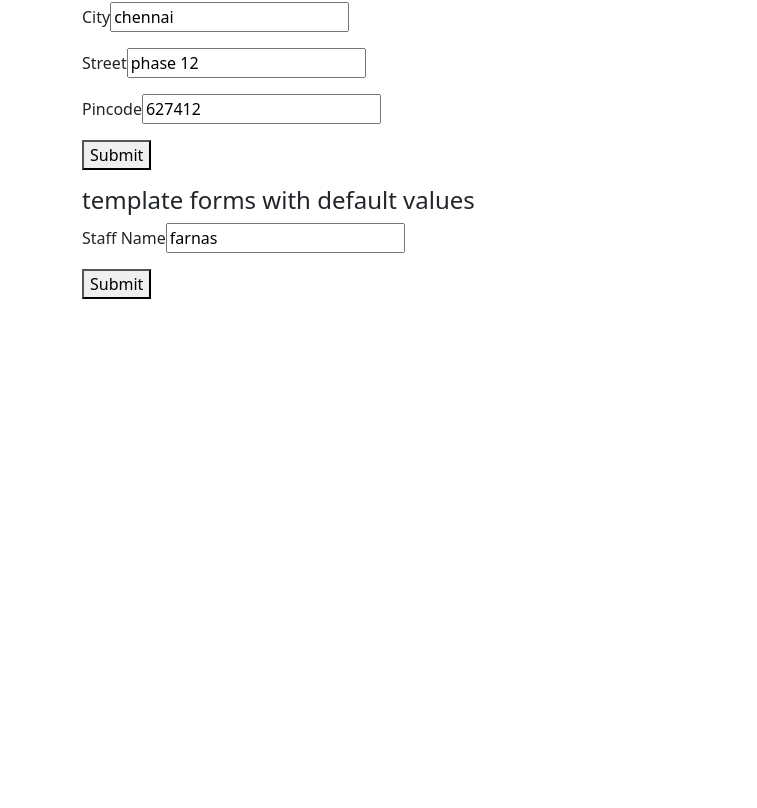
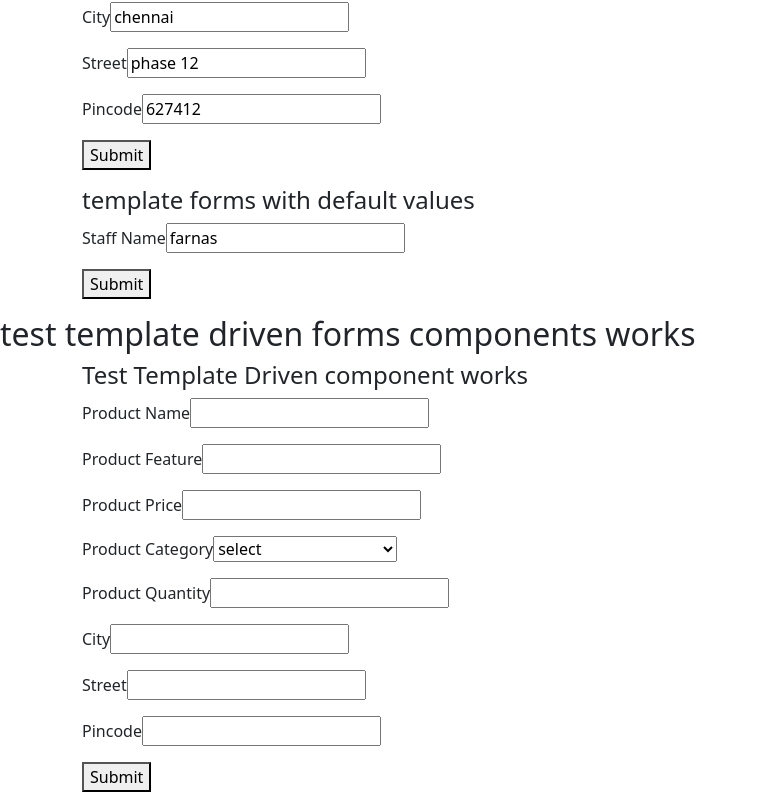
Before and after one commit to Mdksherif/angular-basics, an Angular app: page / in a window 1280 px wide. Shown: the part 926-1734 px from the top of the page, without its empty margins (0-757 px from the left). Before the commit the page ends 1241 px from the top, so only its background shows below. Built offline with nearby package versions, Linux system fonts and the light colour scheme.

Commit message:
Template form test only

```diff
--- a/src/app/app.component.html
+++ b/src/app/app.component.html
@@ -4,3 +4,4 @@
 <app-form></app-form>
 <app-hooks></app-hooks> -->
 <app-template-driven-forms></app-template-driven-forms>
+<app-template-driven-forms-test></app-template-driven-forms-test>
--- a/src/app/app.module.ts
+++ b/src/app/app.module.ts
@@ -11,6 +11,7 @@ import { ListComponent } from './list/list.component';
 import { HooksComponent } from './hooks/hooks.component';
 import { HooksChildComponent } from './hooks-child/hooks-child.component';
 import { TemplateDrivenFormsComponent } from './template-driven-forms/template-driven-forms.component';
+import { TemplateDrivenFormsTestComponent } from './template-driven-forms-test/template-driven-forms-test.component';
 
 @NgModule({
   declarations: [
@@ -21,7 +22,8 @@ import { TemplateDrivenFormsComponent } from './template-driven-forms/template-d
     ListComponent,
     HooksComponent,
     HooksChildComponent,
-    TemplateDrivenFormsComponent
+    TemplateDrivenFormsComponent,
+    TemplateDrivenFormsTestComponent
   ],
   imports: [
     BrowserModule,
--- /dev/null
+++ b/src/app/template-driven-forms-test/template-driven-forms-test.component.html
@@ -0,0 +1,51 @@
+<h2>test template driven forms components works</h2>
+
+<div class="container">
+    <h4>Test Template Driven component works</h4>
+    <form #productForm="ngForm" (submit)="onSubmitProduct(productForm)" >
+        <p>
+            <label for="productname">Product Name</label>
+            <input type="text" name="productname" id="productname" ngModel>
+        </p>
+        <p>
+            <label for="productfeature">Product Feature</label>
+            <input type="text" name="productfeature" id="productfeature" ngModel>
+        </p>
+        <p>
+            <label for="productprice">Product Price</label>
+            <input type="text" name="productprice" id="productprice" ngModel>
+        </p>
+        <p>
+            <label for="category">Product Category</label>
+            <select name="category" id="category" ngModel>
+                <option value="">select</option>
+                <option [ngValue]="category.id" *ngFor="let category of categoryList">{{category.CategoryName}}</option>
+            </select>
+
+        </p>
+
+        <p>
+            <label for="productquantity">Product Quantity</label>
+            <input type="text" name="productquantity" id="productquantity" ngModel>
+        </p>
+
+        <div ngModelGroup="addressForm">
+            <p>
+                <label for="city">City</label>
+                <input type="text" name="city" id="city" ngModel>
+            </p>
+            <p>
+                <label for="street">Street</label>
+                <input type="text" name="street" id="street" ngModel>
+            </p>
+            <p>
+                <label for="pincode">Pincode</label>
+                <input type="text" name="pincode" id="pincode" ngModel>
+            </p>
+        </div>
+
+        <p><button type="submit">Submit </button></p>
+
+
+    </form>
+</div>
--- /dev/null
+++ b/src/app/template-driven-forms-test/template-driven-forms-test.component.ts
@@ -0,0 +1,43 @@
+import { Component, OnInit } from '@angular/core';
+import { NgForm } from '@angular/forms';
+
+@Component({
+  selector: 'app-template-driven-forms-test',
+  templateUrl: './template-driven-forms-test.component.html',
+  styleUrls: ['./template-driven-forms-test.component.css']
+})
+export class TemplateDrivenFormsTestComponent implements OnInit {
+
+  categoryList:Category[]=[
+    new Category('1','Mobiles'),
+    new Category('2','Electronics'),
+    new Category('3','Furnitures'),
+    new Category('4','Kitchen Wares'),
+    new Category('5','Electricals'),
+    new Category('6','Musicals Instruments')
+  ]
+
+  onSubmitProduct(productDetails: NgForm){
+    console.log("Product List forms = > ", productDetails.value)
+  }
+
+
+
+  constructor() { }
+
+  ngOnInit(): void {
+  }
+
+}
+
+class Category{
+
+   id:string;
+   CategoryName:string;
+
+   constructor(id:string, CategoryName:string){
+    this.id=id;
+    this.CategoryName=CategoryName
+   }
+
+}
--- a/src/app/template-driven-forms/template-driven-forms.component.html
+++ b/src/app/template-driven-forms/template-driven-forms.component.html
@@ -86,7 +86,7 @@
               <option [ngValue]="state.id" *ngFor="let state of stateList">{{state.statename}}</option>
           </select>
       </p>
-      <div ngModelGroup="addressDetailss">
+      <div ngModelGroup="addressDetails">
           <p>
               <label for="city">City</label>
               <input type="text" name="city" id="city" [(ngModel)]="addressdetail.addressDetails.city">
```
Also changed, not shown: src/app/template-driven-forms-test/template-driven-forms-test.component.css (added), 1 other file (tests, documents, lock files or other folders).
